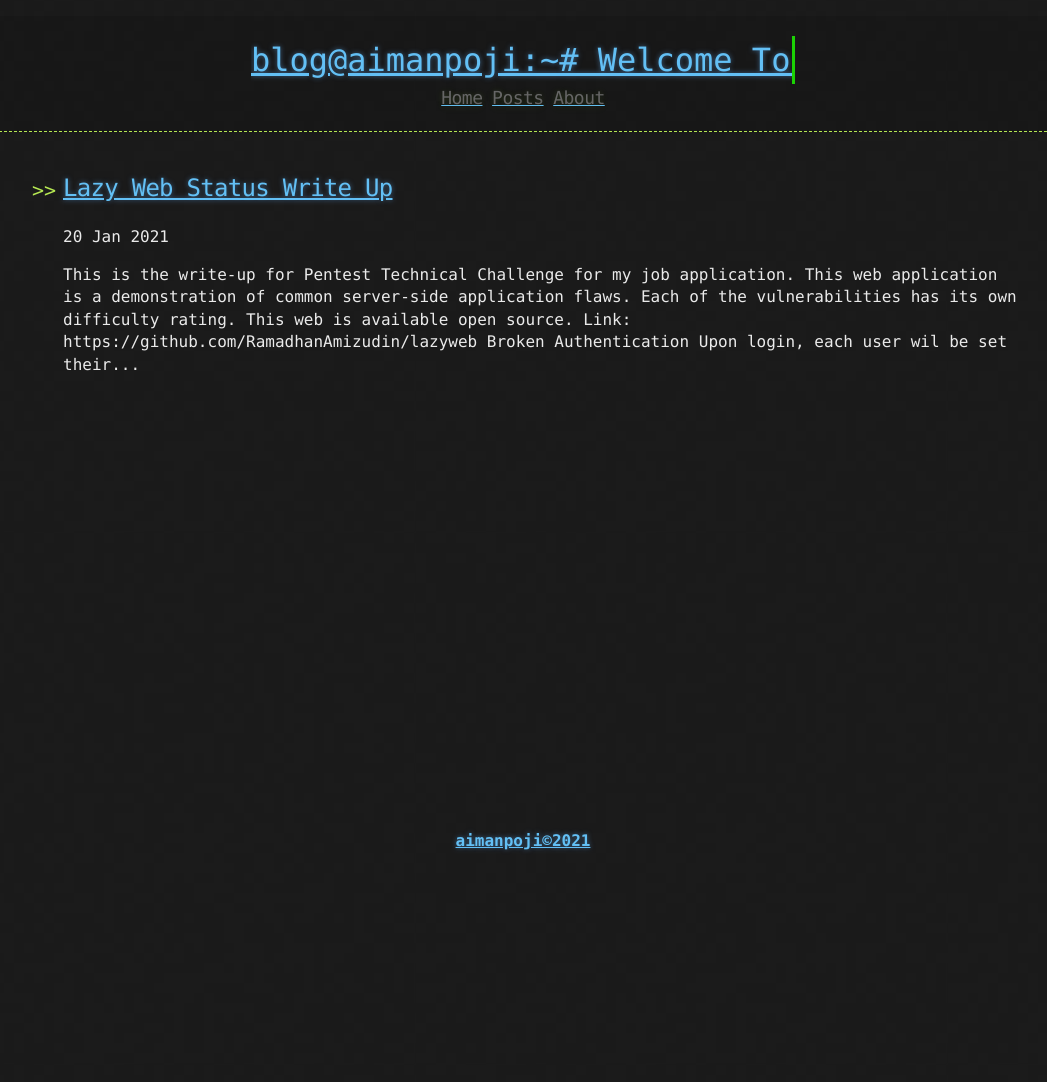
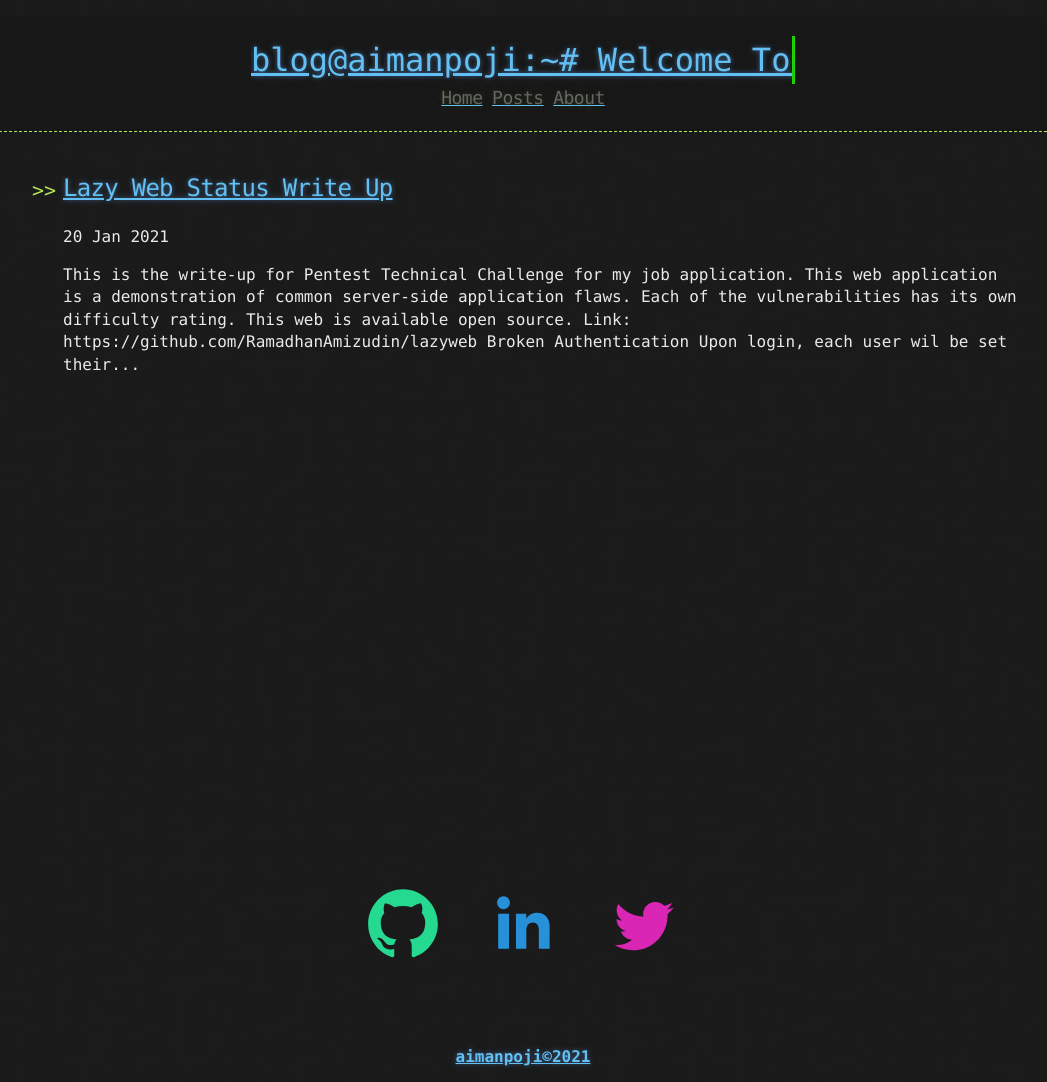
Before and after one commit to aimanpoji/aimanpoji.github.io, a Jekyll site: the page built from index.html, in a window 1280 px wide. Shown: the whole page, without its empty margins (117-1164 px from the left). Built offline with Jekyll 4.4.1, drawn with Linux system fonts in a browser that asks for light colours; nearby versions of some CDN libraries; the list of posts is cut into pages by our own code; before the commit the page ends 900 px from its top, so only the background shows below that.

Commit message:
Update default.html

```diff
--- a/_layouts/default.html
+++ b/_layouts/default.html
@@ -7,6 +7,7 @@
 <link rel="mask-icon" href="/safari-pinned-tab.svg" color="#5bbad5">
 <meta name="msapplication-TileColor" content="#da532c">
 <meta name="theme-color" content="#ffffff">
+<meta name="viewport" content="width=device-width"><link rel="stylesheet" href="https://cdnjs.cloudflare.com/ajax/libs/normalize/5.0.0/normalize.min.css">
 <title>blog@aimanpoji</title>
 {% include head.html %}
 
@@ -40,11 +41,10 @@
     <span class="page-item">&raquo;</span>
     {% endif %}
   </div>
-  <div>
-    {% include social.html %}
-  </div>
 
   {% endif %}
+
+    {% include social.html %}
     {% include footer.html %}
 
   {% if site.google_analytics %}
```
